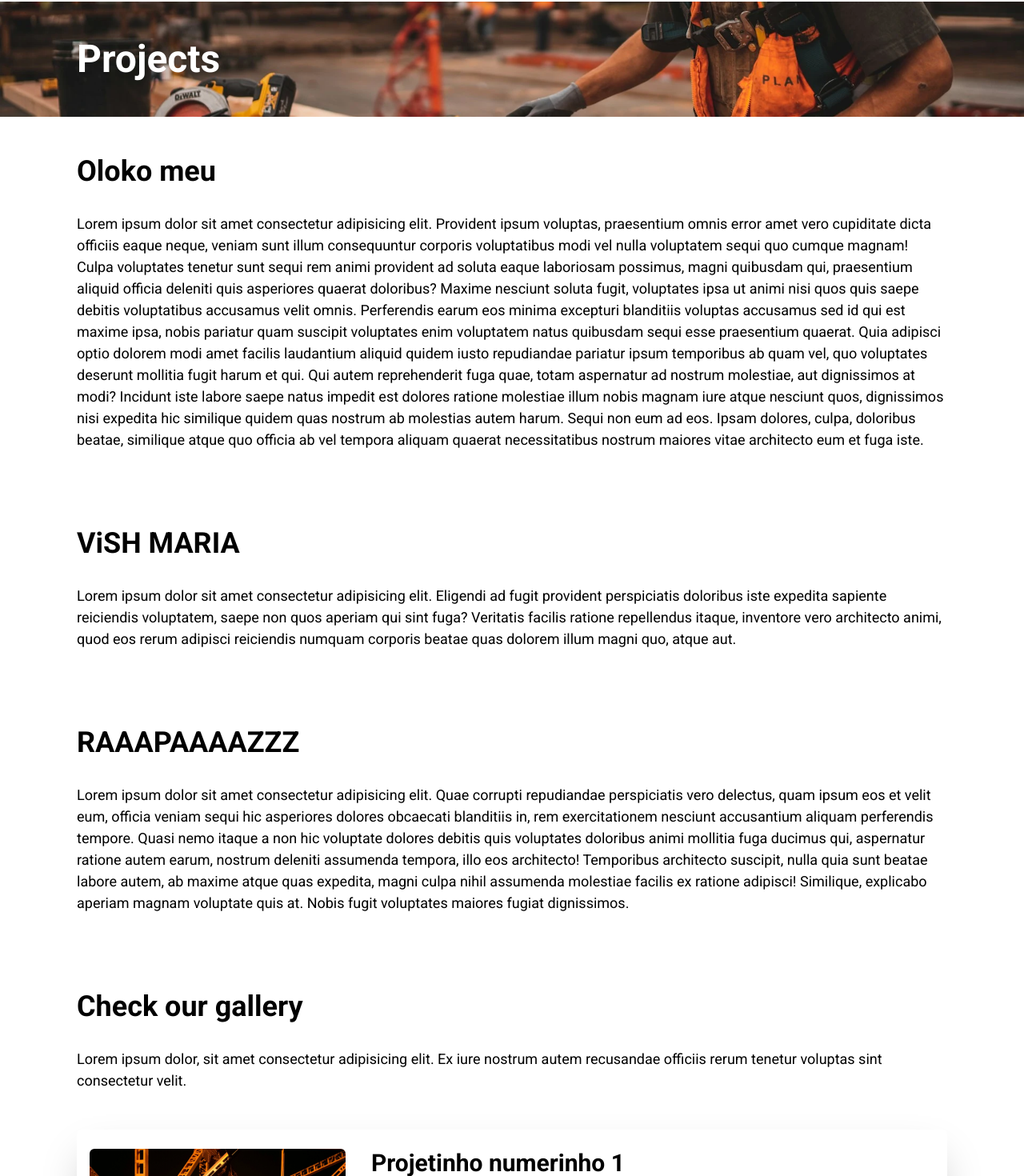
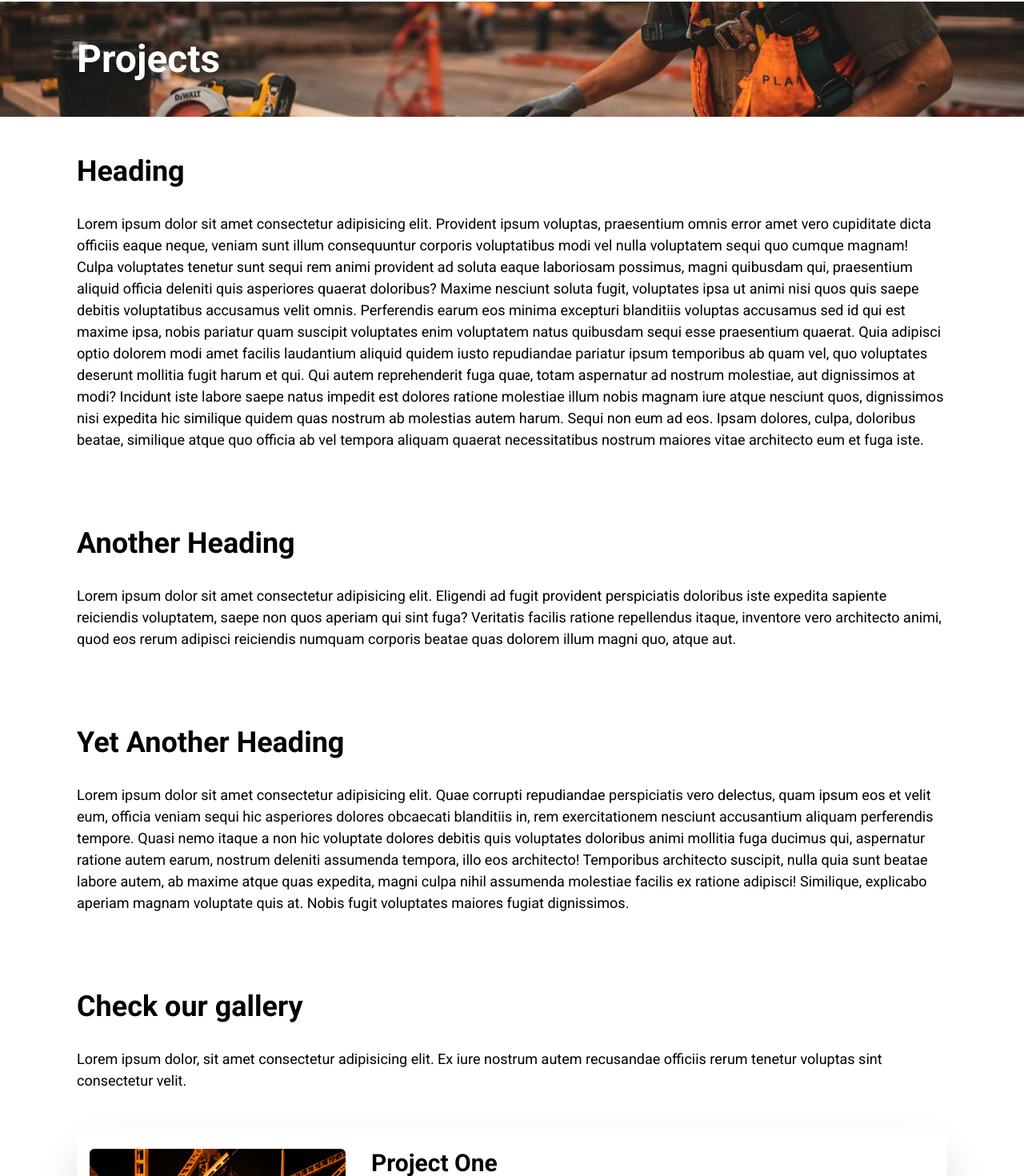
Before and after one commit to ViniDiRenzo/OnePlus, a React (Vite) app: page /projects in a window 1280 px wide. Shown: the part 78-1548 px from the top of the page at 80% size. Built offline with nearby package versions, Linux system fonts and the light colour scheme.

Commit message:
Changed Headings.

```diff
--- a/src/components/Gallery.jsx
+++ b/src/components/Gallery.jsx
@@ -13,9 +13,9 @@ function Gallery() {
         nostrum autem recusandae officiis rerum tenetur voluptas sint
         consectetur velit.
       </p>
-      <Project name={"Projetinho numerinho 1"} images={projectOne} />
-      <Project name={"Projetinho numerinho 2"} images={projectTwo} />
-      <Project name={"Projetinho numerinho 3"} images={projectThree} />
+      <Project name={"Project One"} images={projectOne} />
+      <Project name={"Project Two"} images={projectTwo} />
+      <Project name={"Project Three"} images={projectThree} />
     </div>
   );
 }
--- a/src/pages/About.jsx
+++ b/src/pages/About.jsx
@@ -11,7 +11,7 @@ function About() {
         objectPosition="object-center"
       />
       <div className="block">
-        <h2 className="heading">Chuuups</h2>
+        <h2 className="heading">Heading</h2>
         <p>
           Lorem ipsum dolor sit amet consectetur adipisicing elit. Eligendi ad
           fugit provident perspiciatis doloribus iste expedita sapiente
@@ -22,7 +22,7 @@ function About() {
         </p>
       </div>
       <div className="block">
-        <h2 className="heading">Xablauu</h2>
+        <h2 className="heading">Heading</h2>
         <p>
           Lorem ipsum dolor sit amet consectetur adipisicing elit. Eligendi ad
           fugit provident perspiciatis doloribus iste expedita sapiente
@@ -38,7 +38,7 @@ function About() {
         </p>
       </div>
       <div className="block">
-        <h2 className="heading">AAAHHINNN</h2>
+        <h2 className="heading">Heading</h2>
         <p>
           Lorem ipsum dolor sit amet consectetur adipisicing elit. Eligendi ad
           fugit provident perspiciatis doloribus iste expedita sapiente
--- a/src/pages/Contact.jsx
+++ b/src/pages/Contact.jsx
@@ -13,7 +13,7 @@ function Contact() {
       />
 
       <div className="block">
-        <h2 className="heading">Oiiiieeeeeee</h2>
+        <h2 className="heading">Heading</h2>
         <p>
           Lorem ipsum dolor sit amet consectetur adipisicing elit. Eligendi ad
           fugit provident perspiciatis doloribus iste expedita sapiente
@@ -24,7 +24,7 @@ function Contact() {
         </p>
       </div>
       <div className="block">
-        <h2 className="heading">Fala Memo</h2>
+        <h2 className="heading">Heading</h2>
         <p>
           Lorem, ipsum dolor sit amet consectetur adipisicing elit. Adipisci
           omnis modi, qui sit vitae odit expedita quisquam asperiores voluptatem
@@ -38,7 +38,7 @@ function Contact() {
         </p>
       </div>
       <div className="block">
-        <h2 className="heading">Where to find Iago Di Renzo</h2>
+        <h2 className="heading">Where to find us</h2>
         <iframe
           src="https://www.google.com/maps/embed?pb=!1m18!1m12!1m3!1d2807.8247653771837!2d-75.76465452399937!3d45.27155294627217!2m3!1f0!2f0!3f0!3m2!1i1024!2i768!4f13.1!3m3!1m2!1s0x4ccdfd88e088cc5b%3A0xc8b72dfb50035d7f!2s%2B1%20Drywall%20Inc!5e0!3m2!1sen!2suk!4v1720305096244!5m2!1sen!2suk"
           width="100%"
--- a/src/pages/Home.jsx
+++ b/src/pages/Home.jsx
@@ -6,7 +6,7 @@ function Home() {
     <>
       <Hero />
       <div className="block">
-        <h2 className="heading">Eita Porra</h2>
+        <h2 className="heading">Heading</h2>
         <p>
           Lorem ipsum dolor sit amet consectetur adipisicing elit. Eligendi ad
           fugit provident perspiciatis doloribus iste expedita sapiente
@@ -17,7 +17,7 @@ function Home() {
         </p>
       </div>
       <div className="block">
-        <h2 className="heading">Fala comigo</h2>
+        <h2 className="heading">Another Heading</h2>
         <p>
           Lorem ipsum dolor sit amet consectetur adipisicing elit. Eligendi ad
           fugit provident perspiciatis doloribus iste expedita sapiente
--- a/src/pages/Projects.jsx
+++ b/src/pages/Projects.jsx
@@ -13,7 +13,7 @@ function Projects() {
       />
 
       <div className="block">
-        <h2 className="heading">Oloko meu</h2>
+        <h2 className="heading">Heading</h2>
         <p>
           Lorem ipsum dolor sit amet consectetur adipisicing elit. Provident
           ipsum voluptas, praesentium omnis error amet vero cupiditate dicta
@@ -40,7 +40,7 @@ function Projects() {
         </p>
       </div>
       <div className="block">
-        <h2 className="heading">ViSH MARIA</h2>
+        <h2 className="heading">Another Heading</h2>
         <p>
           Lorem ipsum dolor sit amet consectetur adipisicing elit. Eligendi ad
           fugit provident perspiciatis doloribus iste expedita sapiente
@@ -51,7 +51,7 @@ function Projects() {
         </p>
       </div>
       <div className="block">
-        <h2 className="heading">RAAAPAAAAZZZ</h2>
+        <h2 className="heading">Yet Another Heading</h2>
         <p>
           Lorem ipsum dolor sit amet consectetur adipisicing elit. Quae corrupti
           repudiandae perspiciatis vero delectus, quam ipsum eos et velit eum,
```
